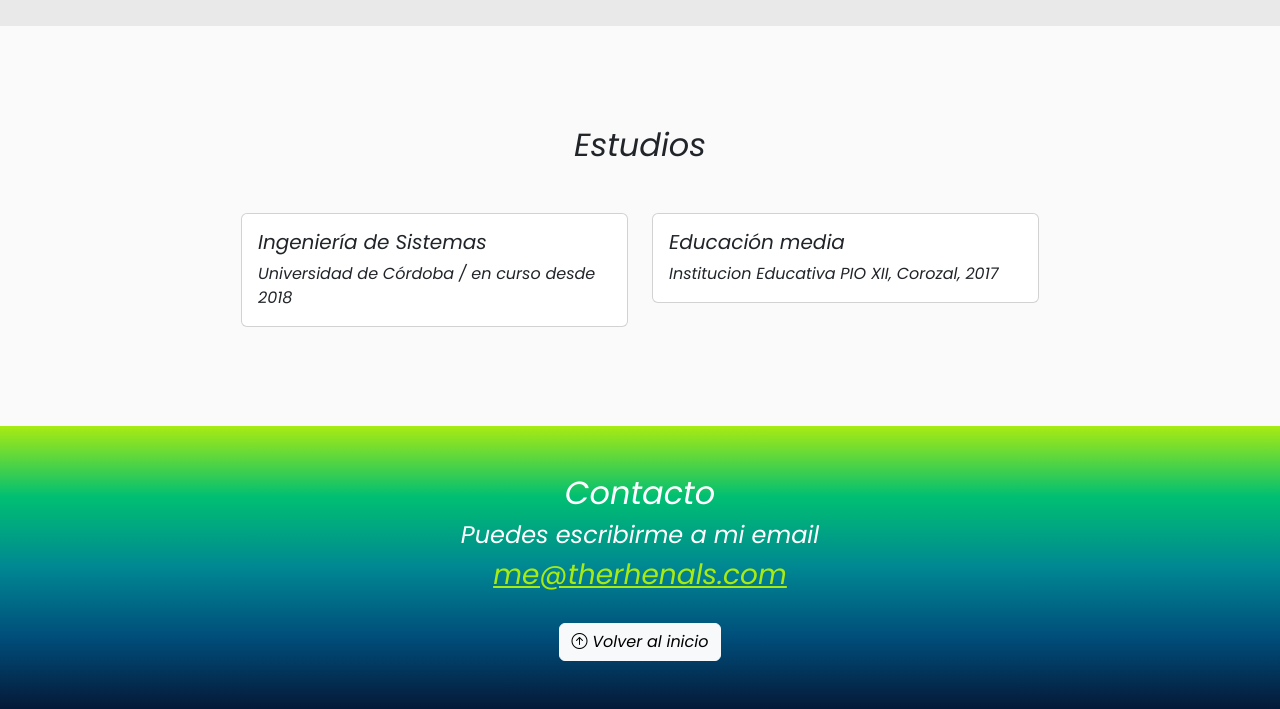
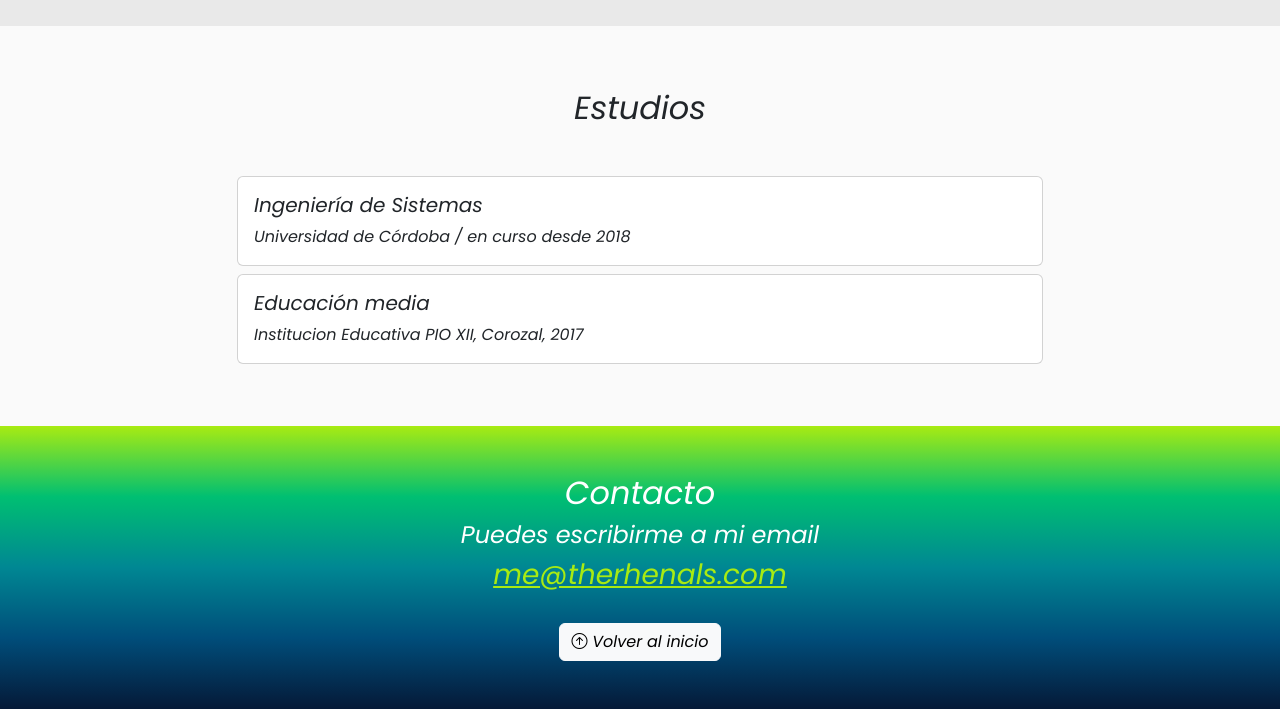
Before and after one commit to therhenals/me-site, a plain HTML site: page index.html in a window 1280 px wide. Shown: the part 1459-2168 px from the top of the page. Drawn offline with nearby package versions, Linux system fonts and the light colour scheme.

Commit message:
Changed column size to 12

```diff
--- a/index.html
+++ b/index.html
@@ -115,8 +115,8 @@
     >
       <h2 class="mb-5">Estudios</h2>
 
-      <div class="row">
-        <div class="col">
+      <div class="row gap-2">
+        <div class="col-12">
           <div class="card">
             <div class="card-body">
               <h5 class="card-title">Ingeniería de Sistemas</h5>
@@ -126,7 +126,7 @@
             </div>
           </div>
         </div>
-        <div class="col">
+        <div class="col-12">
           <div class="card">
             <div class="card-body">
               <h5 class="card-title">Educación media</h5>
```
Also changed, not shown: 1 other file.
